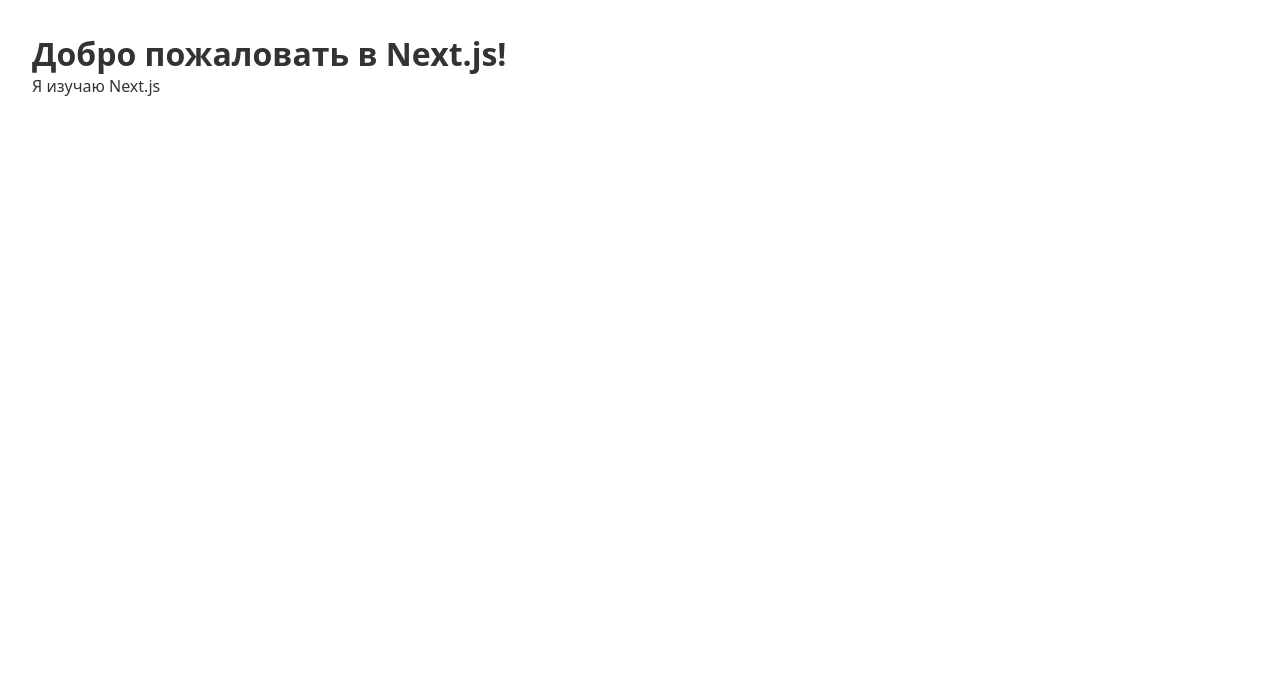
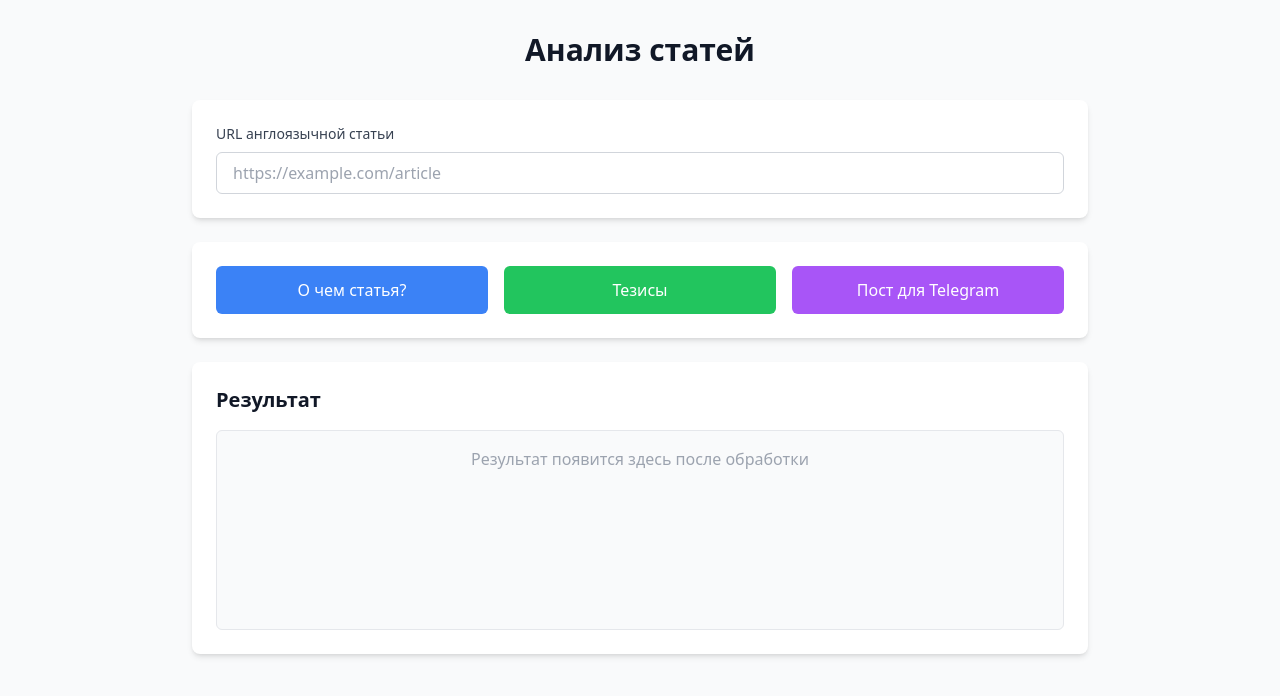
Before and after one commit to soal8877-ctrl/referent, a Next.js app: page / in a window 1280 px wide. Shown: the top 696 px of the page. Built offline with nearby package versions, Linux system fonts and the light colour scheme.

Commit message:
создание интерфейса приложения

```diff
--- a/app/globals.css
+++ b/app/globals.css
@@ -1,3 +1,7 @@
+@tailwind base;
+@tailwind components;
+@tailwind utilities;
+
 * {
   box-sizing: border-box;
   padding: 0;
--- a/app/layout.tsx
+++ b/app/layout.tsx
@@ -13,7 +13,7 @@
 }) {
   return (
     <html lang="ru">
-      <body>{children}</body>
+      <body className="antialiased">{children}</body>
     </html>
   )
 }
--- a/app/page.tsx
+++ b/app/page.tsx
@@ -1,8 +1,112 @@
+'use client'
+
+import { useState } from 'react'
+
 export default function Home() {
+  const [url, setUrl] = useState('')
+  const [result, setResult] = useState('')
+  const [loading, setLoading] = useState(false)
+  const [activeButton, setActiveButton] = useState<string | null>(null)
+
+  const handleSubmit = async (action: 'summary' | 'thesis' | 'telegram') => {
+    if (!url.trim()) {
+      alert('Пожалуйста, введите URL статьи')
+      return
+    }
+
+    setLoading(true)
+    setActiveButton(action)
+    setResult('')
+
+    // Здесь будет логика обработки
+    // Пока что просто имитация загрузки
+    setTimeout(() => {
+      setResult(`Результат для действия "${action}" будет здесь...`)
+      setLoading(false)
+    }, 1000)
+  }
+
   return (
-    <main style={{ padding: '2rem', fontFamily: 'system-ui' }}>
-      <h1>Добро пожаловать в Next.js!</h1>
-      <p>Я изучаю Next.js</p>
+    <main className="min-h-screen bg-gray-50 py-8 px-4">
+      <div className="max-w-4xl mx-auto">
+        <h1 className="text-3xl font-bold text-gray-900 mb-8 text-center">
+          Анализ статей
+        </h1>
+
+        {/* Поле ввода URL */}
+        <div className="bg-white rounded-lg shadow-md p-6 mb-6">
+          <label htmlFor="url" className="block text-sm font-medium text-gray-700 mb-2">
+            URL англоязычной статьи
+          </label>
+          <input
+            id="url"
+            type="url"
+            value={url}
+            onChange={(e) => setUrl(e.target.value)}
+            placeholder="https://example.com/article"
+            className="w-full px-4 py-2 border border-gray-300 rounded-md focus:ring-2 focus:ring-blue-500 focus:border-blue-500 outline-none transition"
+          />
+        </div>
+
+        {/* Кнопки действий */}
+        <div className="bg-white rounded-lg shadow-md p-6 mb-6">
+          <div className="grid grid-cols-1 md:grid-cols-3 gap-4">
+            <button
+              onClick={() => handleSubmit('summary')}
+              disabled={loading}
+              className={`px-6 py-3 rounded-md font-medium transition-all ${
+                activeButton === 'summary'
+                  ? 'bg-blue-600 text-white'
+                  : 'bg-blue-500 text-white hover:bg-blue-600'
+              } disabled:opacity-50 disabled:cursor-not-allowed`}
+            >
+              {loading && activeButton === 'summary' ? 'Обработка...' : 'О чем статья?'}
+            </button>
+
+            <button
+              onClick={() => handleSubmit('thesis')}
+              disabled={loading}
+              className={`px-6 py-3 rounded-md font-medium transition-all ${
+                activeButton === 'thesis'
+                  ? 'bg-green-600 text-white'
+                  : 'bg-green-500 text-white hover:bg-green-600'
+              } disabled:opacity-50 disabled:cursor-not-allowed`}
+            >
+              {loading && activeButton === 'thesis' ? 'Обработка...' : 'Тезисы'}
+            </button>
+
+            <button
+              onClick={() => handleSubmit('telegram')}
+              disabled={loading}
+              className={`px-6 py-3 rounded-md font-medium transition-all ${
+                activeButton === 'telegram'
+                  ? 'bg-purple-600 text-white'
+                  : 'bg-purple-500 text-white hover:bg-purple-600'
+              } disabled:opacity-50 disabled:cursor-not-allowed`}
+            >
+              {loading && activeButton === 'telegram' ? 'Обработка...' : 'Пост для Telegram'}
+            </button>
+          </div>
+        </div>
+
+        {/* Блок результата */}
+        <div className="bg-white rounded-lg shadow-md p-6">
+          <h2 className="text-xl font-semibold text-gray-900 mb-4">
+            Результат
+          </h2>
+          <div className="min-h-[200px] p-4 bg-gray-50 rounded-md border border-gray-200">
+            {loading ? (
+              <div className="flex items-center justify-center h-full">
+                <div className="animate-spin rounded-full h-8 w-8 border-b-2 border-blue-600"></div>
+              </div>
+            ) : result ? (
+              <p className="text-gray-700 whitespace-pre-wrap">{result}</p>
+            ) : (
+              <p className="text-gray-400 text-center">Результат появится здесь после обработки</p>
+            )}
+          </div>
+        </div>
+      </div>
     </main>
   )
 }
--- a/package.json
+++ b/package.json
@@ -19,6 +19,9 @@
     "@types/react-dom": "^18.3.0",
     "typescript": "^5.5.3",
     "eslint": "^8.57.0",
-    "eslint-config-next": "^14.2.5"
+    "eslint-config-next": "^14.2.5",
+    "tailwindcss": "^3.4.4",
+    "postcss": "^8.4.38",
+    "autoprefixer": "^10.4.19"
   }
 }
--- /dev/null
+++ b/postcss.config.js
@@ -0,0 +1,6 @@
+module.exports = {
+  plugins: {
+    tailwindcss: {},
+    autoprefixer: {},
+  },
+}
--- /dev/null
+++ b/tailwind.config.ts
@@ -0,0 +1,14 @@
+import type { Config } from "tailwindcss";
+
+const config: Config = {
+  content: [
+    "./pages/**/*.{js,ts,jsx,tsx,mdx}",
+    "./components/**/*.{js,ts,jsx,tsx,mdx}",
+    "./app/**/*.{js,ts,jsx,tsx,mdx}",
+  ],
+  theme: {
+    extend: {},
+  },
+  plugins: [],
+};
+export default config;
```
Also changed, not shown: 1 other file (tests, documents, lock files or other folders).
